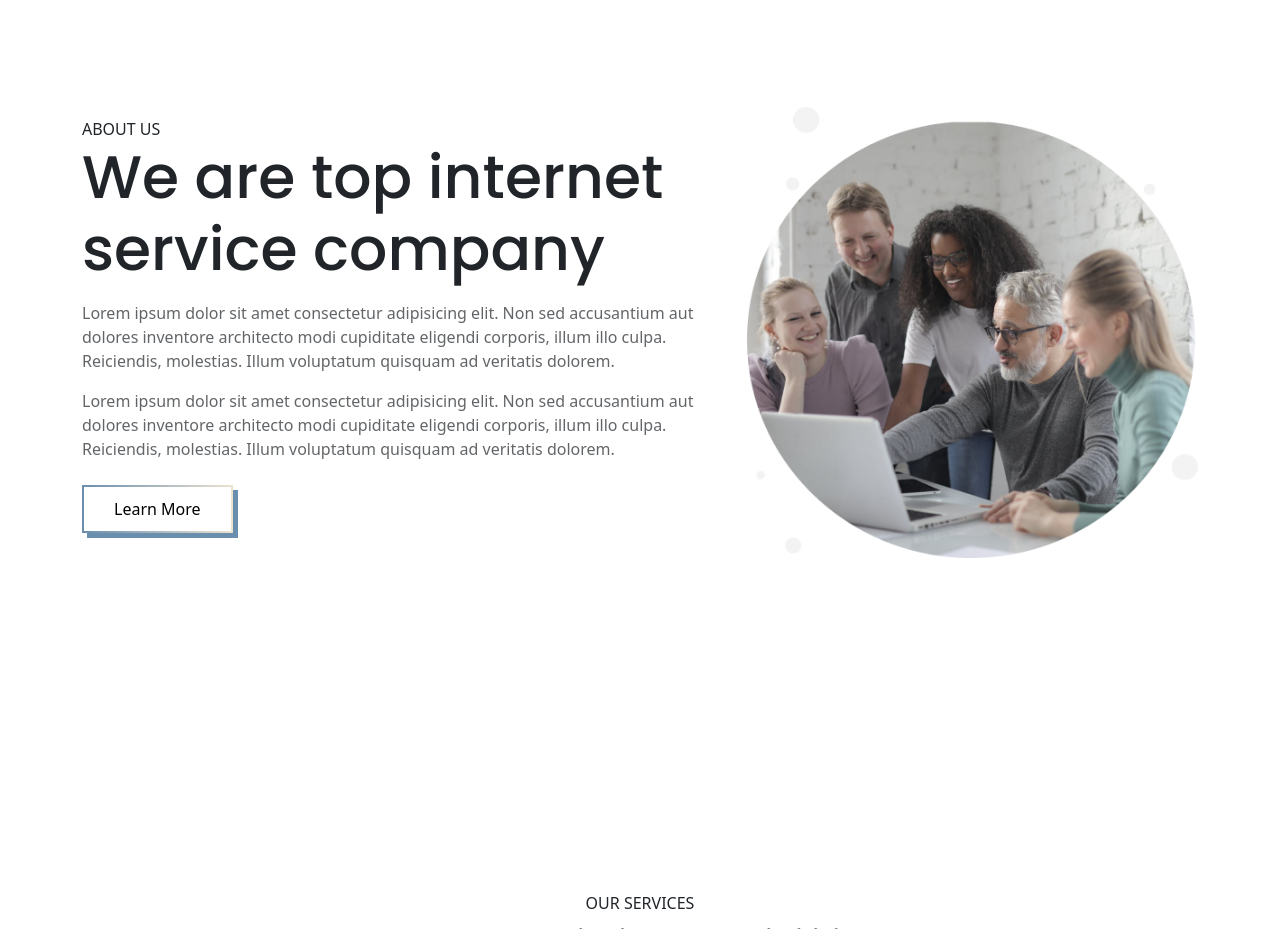
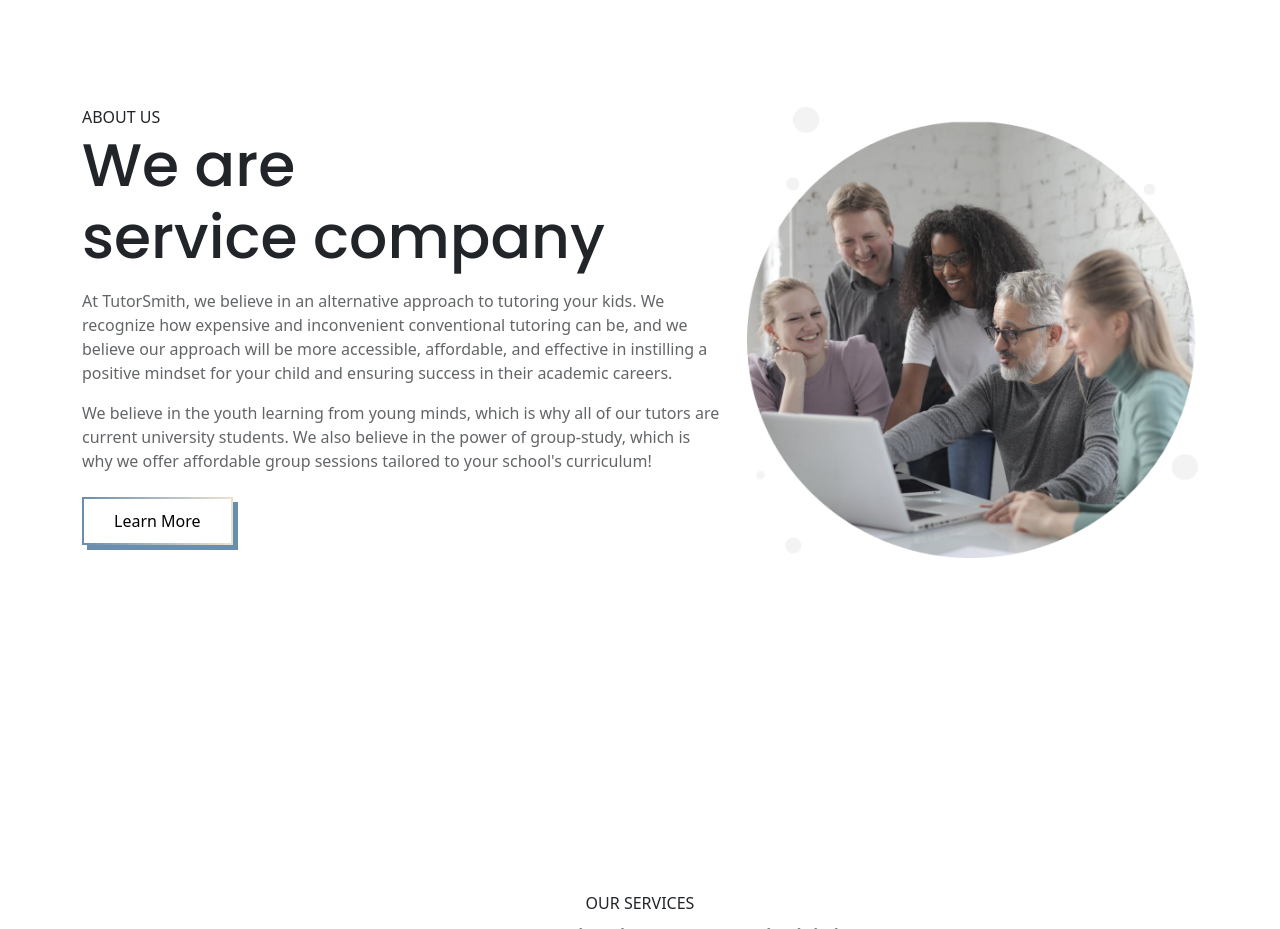
Before and after one commit to afketola/tutorsmith-project, a plain HTML site: page index.html in a window 1280 px wide. Shown: the part 1280-2209 px from the top of the page. Drawn offline with Linux system fonts and the light colour scheme.

Commit message:
main page

```diff
--- a/index.html
+++ b/index.html
@@ -153,9 +153,9 @@
             <div class="row d-flex align-items-center">
                 <div class="col-lg-7" data-aos="fade-right">
                     <p>ABOUT US</p>
-                    <h1>We are top internet <br> service company</h1>
-                    <p class="py-2 para-light">Lorem ipsum dolor sit amet consectetur adipisicing elit. Non sed accusantium aut dolores inventore architecto modi cupiditate eligendi corporis, illum illo culpa. Reiciendis, molestias. Illum voluptatum quisquam ad veritatis dolorem.</p>
-                    <p class="py-2 para-light">Lorem ipsum dolor sit amet consectetur adipisicing elit. Non sed accusantium aut dolores inventore architecto modi cupiditate eligendi corporis, illum illo culpa. Reiciendis, molestias. Illum voluptatum quisquam ad veritatis dolorem.</p>
+                    <h1>We are <br> service company</h1>
+                    <p class="py-2 para-light">At TutorSmith, we believe in an alternative approach to tutoring your kids. We recognize how expensive and inconvenient conventional tutoring can be, and we believe our approach will be more accessible, affordable, and effective in instilling a positive mindset for your child and ensuring success in their academic careers.</p>
+                    <p class="py-2 para-light">We believe in the youth learning from young minds, which is why all of our tutors are current university students. We also believe in the power of group-study, which is why we offer affordable group sessions tailored to your school's curriculum!</p>
 
                     <div class="my-3">
                         <a class="btn" href="#your-link">Learn More</a>
```
